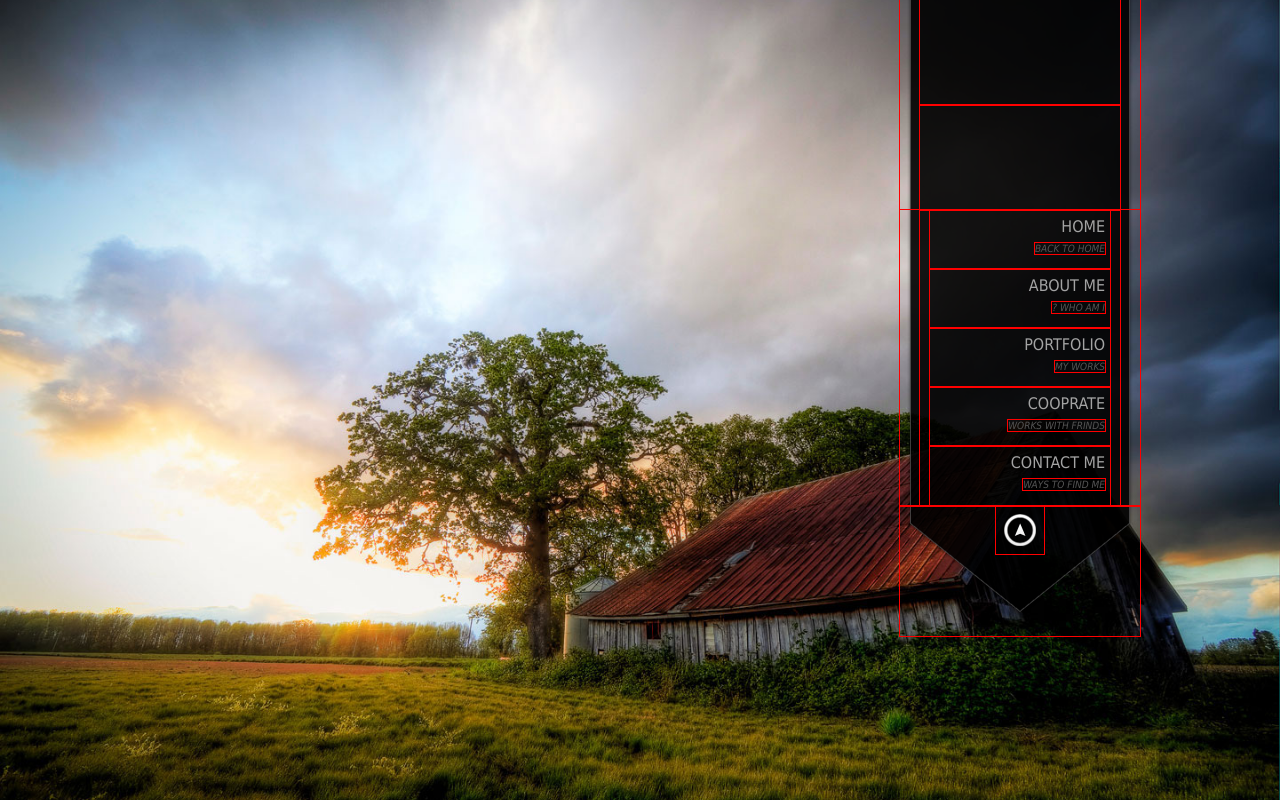
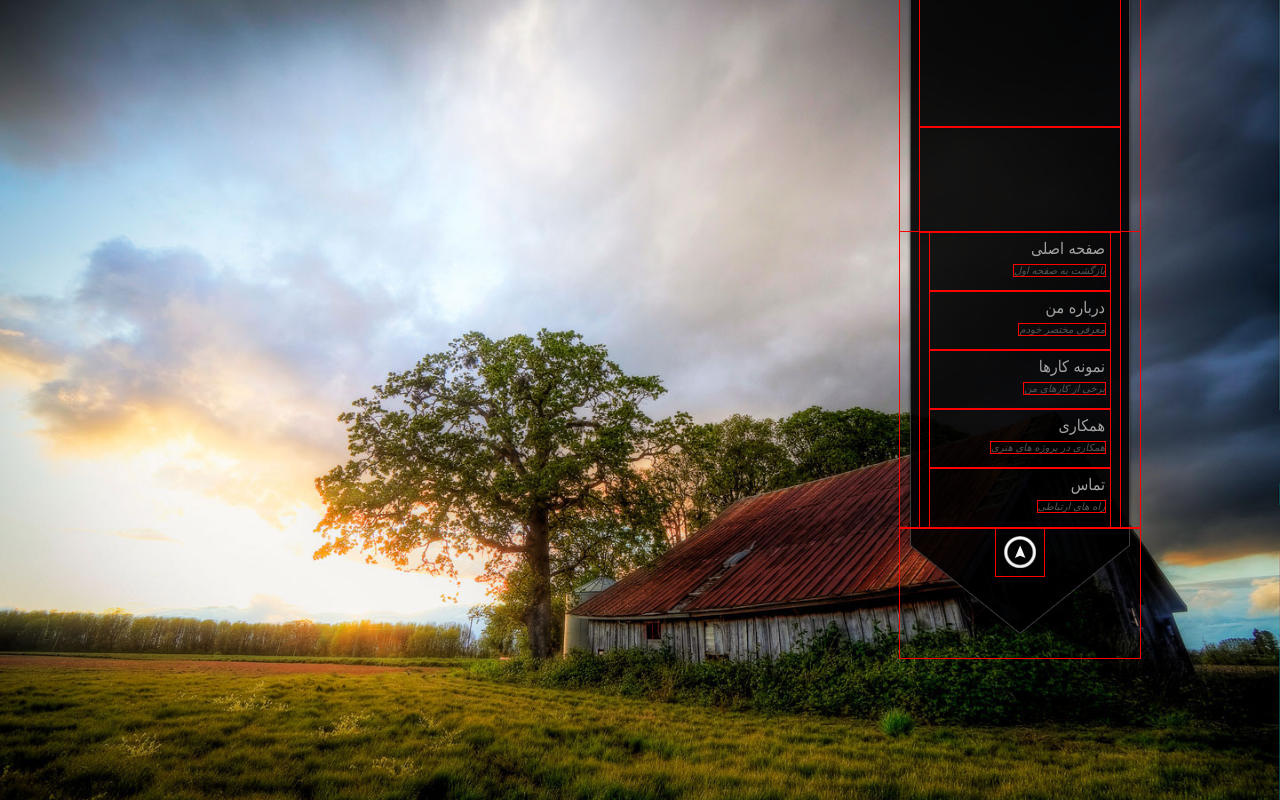
Before and after one commit to 1Tuts/cyrusbphotography-w2-project, a PHP site: page / in a window 1280 px wide. Run offline with PHP 8.4, Linux system fonts and the light colour scheme.

Commit message:
translate menu to farsi and give class to h1 tags in header

```diff
--- a/index.php
+++ b/index.php
@@ -25,24 +25,22 @@
 					echo "<div style=\"background-image : url('$images_path/$img');\"></div>";
 				}
 			}
-
-
 		?>
 	</div>
 	<div class="container">
 		<aside class="sidebar">
 			<header>
 				<hgroup>
-					<h1></h1>
-					<h1></h1>
+					<h1 class="logo"><img src="images/logo.png" width="150" height="124" href="index.php" alt="cyrusb-photography"/></h1>
+					<h1 class="slogan"></h1>
 				</hgroup>
 				<nav>
 					<menu>
-						<li><a href="#">home<br /> <span>back to home</span></a></li>
-						<li><a href="#">About me<br /> <span>who am i ?</span></a></li>
-						<li><a href="#">portfolio<br /> <span>my works</span></a></li>
-						<li><a href="#">cooprate<br /> <span>works with frinds</span></a></li>
-						<li><a href="#">contact me<br /> <span>ways to find me</span></a></li>
+						<li><a href="#">صفحه اصلی<br /> <span>بازگشت به صفحه اول</span></a></li>
+						<li><a href="#">درباره من<br /> <span>معرفی مختصر خودم</span></a></li>
+						<li><a href="#">نمونه کارها<br /> <span>برخی از کارهای من</span></a></li>
+						<li><a href="#">همکاری<br /> <span>همکاری در پروژه های هنری</span></a></li>
+						<li><a href="#">تماس<br /> <span>راه های ارتباطی</span></a></li>
 					</menu>
 				</nav>
 			</header>
```
